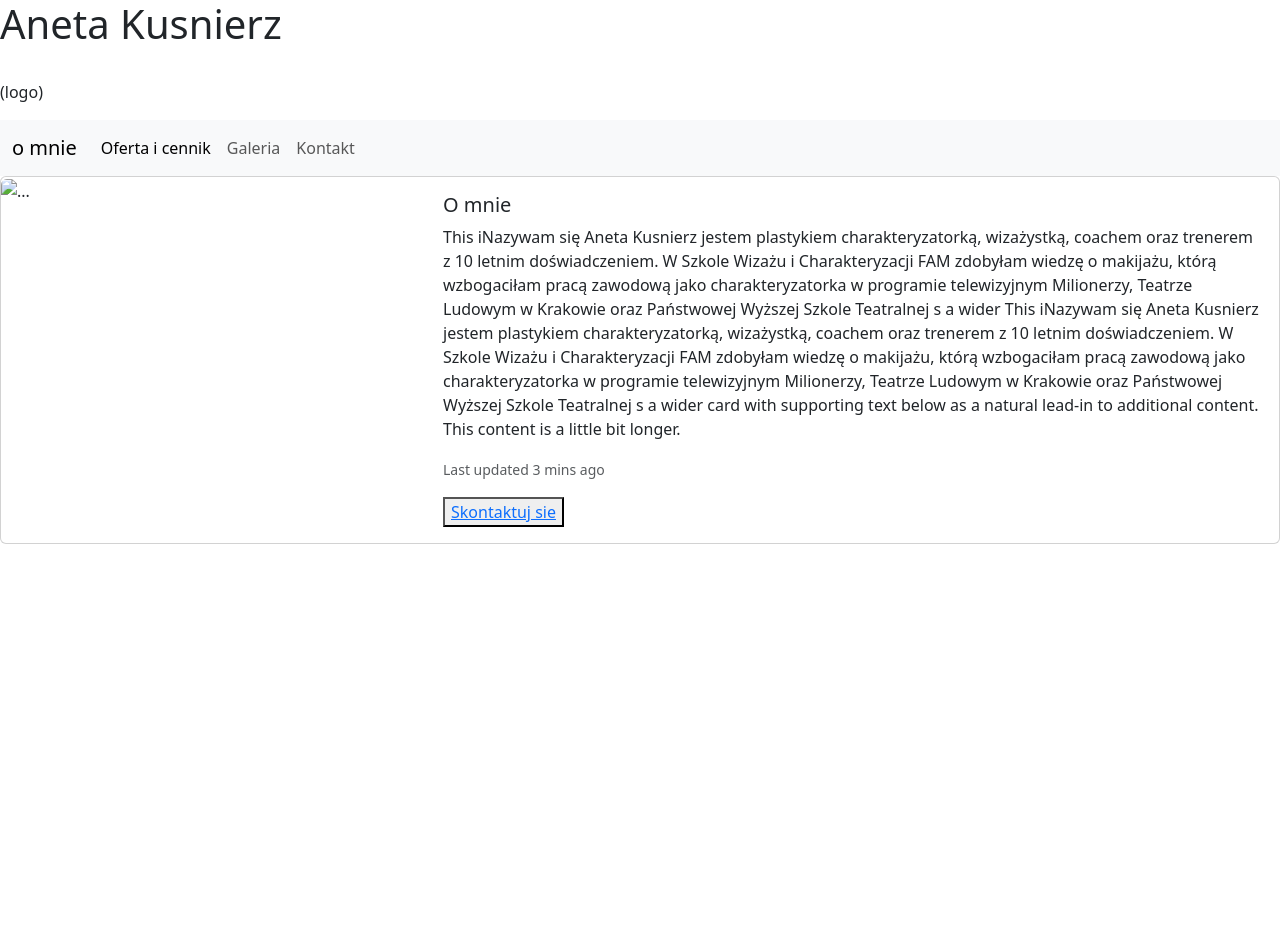
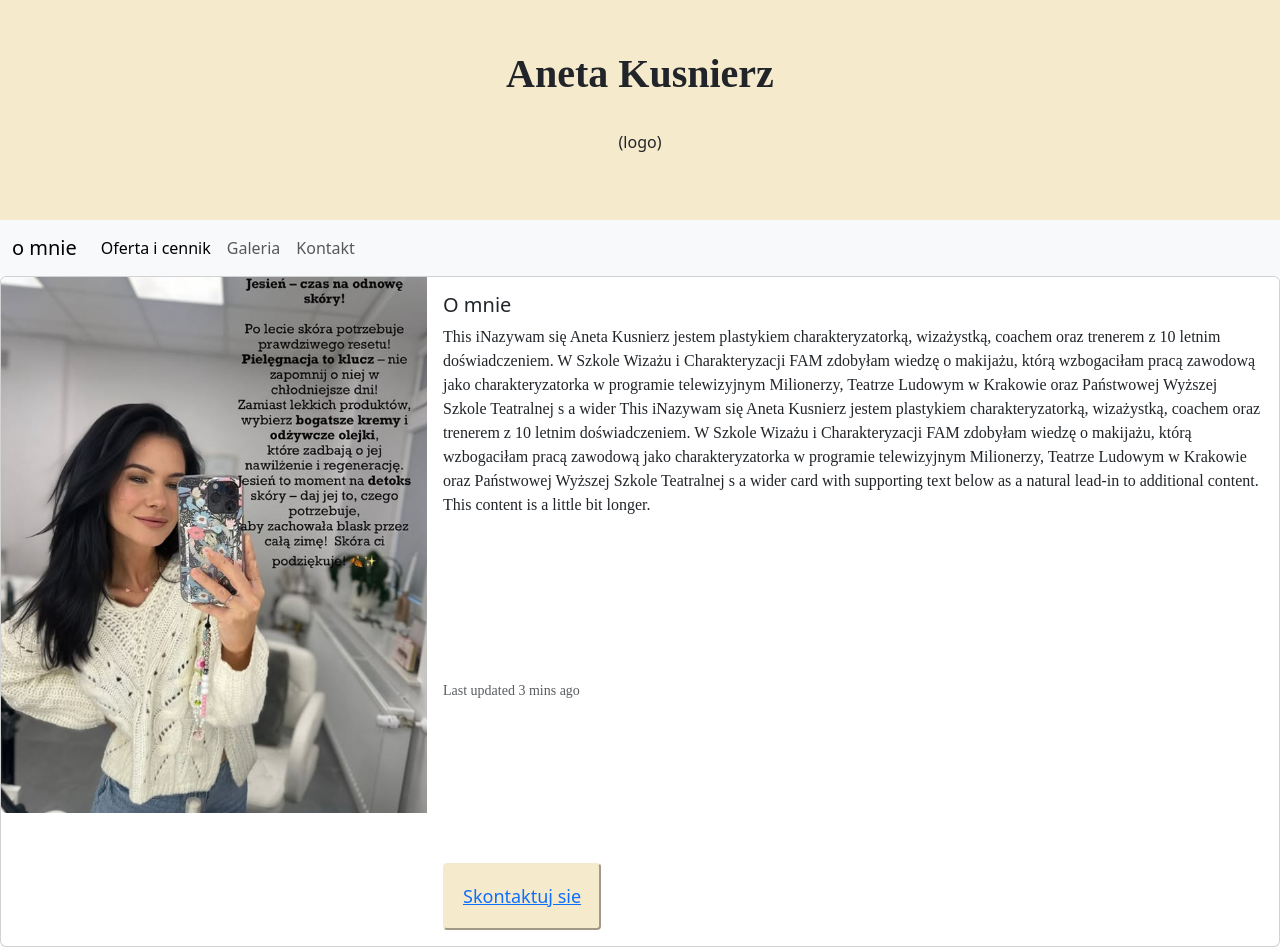
Before and after one commit to kaczocha2712/Portfolio-MakeUp, a plain HTML site: page index.html in a window 1280 px wide. Before the commit the page ends 800 px from the top, so only its background shows below. Drawn offline with nearby package versions, Linux system fonts and the light colour scheme; a web font is replaced by a local one.

Commit message:
added correct the css

```diff
--- a/index.html
+++ b/index.html
@@ -12,7 +12,7 @@
     <link rel="preconnect" href="https://fonts.gstatic.com" crossorigin>
     <link href="https://fonts.googleapis.com/css2?family=Playfair:ital,opsz,wght@0,5..1200,300..900;1,5..1200,300..900&family=Poppins:ital,wght@0,100;0,200;0,300;0,400;0,500;0,600;0,700;0,800;0,900;1,100;1,200;1,300;1,400;1,500;1,600;1,700;1,800;1,900&family=Roboto:ital,wght@0,100;0,300;0,400;0,500;0,700;0,900;1,100;1,300;1,400;1,500;1,700;1,900&family=Signika+Negative:wght@300..700&display=swap" rel="stylesheet">
     <link href="https://fonts.googleapis.com/css2?family=Poppins:ital,wght@0,100;0,200;0,300;0,400;0,500;0,600;0,700;0,800;0,900;1,100;1,200;1,300;1,400;1,500;1,600;1,700;1,800;1,900&family=Roboto:ital,wght@0,100;0,300;0,400;0,500;0,700;0,900;1,100;1,300;1,400;1,500;1,700;1,900&family=Signika+Negative:wght@300..700&display=swap" rel="stylesheet">
-    <link rel="stylesheet" href="Portfolio-MakeUp/portfolio/style.css">
+    <link rel="stylesheet" href="style.css">
 </head>
 <body>
 
@@ -40,7 +40,7 @@
 <div class="card mb-3" >
     <div class="row g-0">
       <div class="col-md-4">
-        <img src="Portfolio-MakeUp/portfolio/Screenshot_2-12-2024_1054_www.instagram.com.jpeg" class="img-fluid rounded-start" alt="...">
+        <img src="Screenshot_2-12-2024_10917_www.instagram.com.jpeg" class="img-fluid rounded-start" alt="...">
       </div>
       <div class="col-md-8">
         <div class="card-body">
--- /dev/null
+++ b/style.css
@@ -0,0 +1,47 @@
+:root {
+    --branding-color: rgb(246, 234, 204);
+    --main-font-family: "Playfair";
+}
+
+
+
+
+h1 {
+    text-align: center;
+    font-family: var(--main-font-family);
+    font-weight: bold;
+
+}
+
+.hero {
+ background-color: var(--branding-color);
+    padding: 50px 20px;
+
+}
+.hero p {
+    text-align: center;
+
+}
+
+.button-primary {
+   display: block;
+    background-color: var(--branding-color);
+    border-color:var(--branding-color) ;
+    color: black;
+    border-radius: 4px;
+    font-size: 18px;
+    padding: 18px;
+
+
+}
+
+.card-text {
+    font-family: var(--main-font-family);
+    font-weight: 400;
+    padding-bottom: 145px;
+}
+
+.text-body-secondary {
+    font-family: var(--main-font-family);
+    font-weight: 400;
+}
```
Also changed, not shown: about.html (+1 -1 lines), galeria.html (+8 -8 lines), kontakt.html (+1 -1 lines), oferta-i-cennik.html (+1 -1 lines), Screenshot_2-12-2024_1054_www.instagram.com.jpeg (added), Screenshot_2-12-2024_10917_www.instagram.com.jpeg (added).
